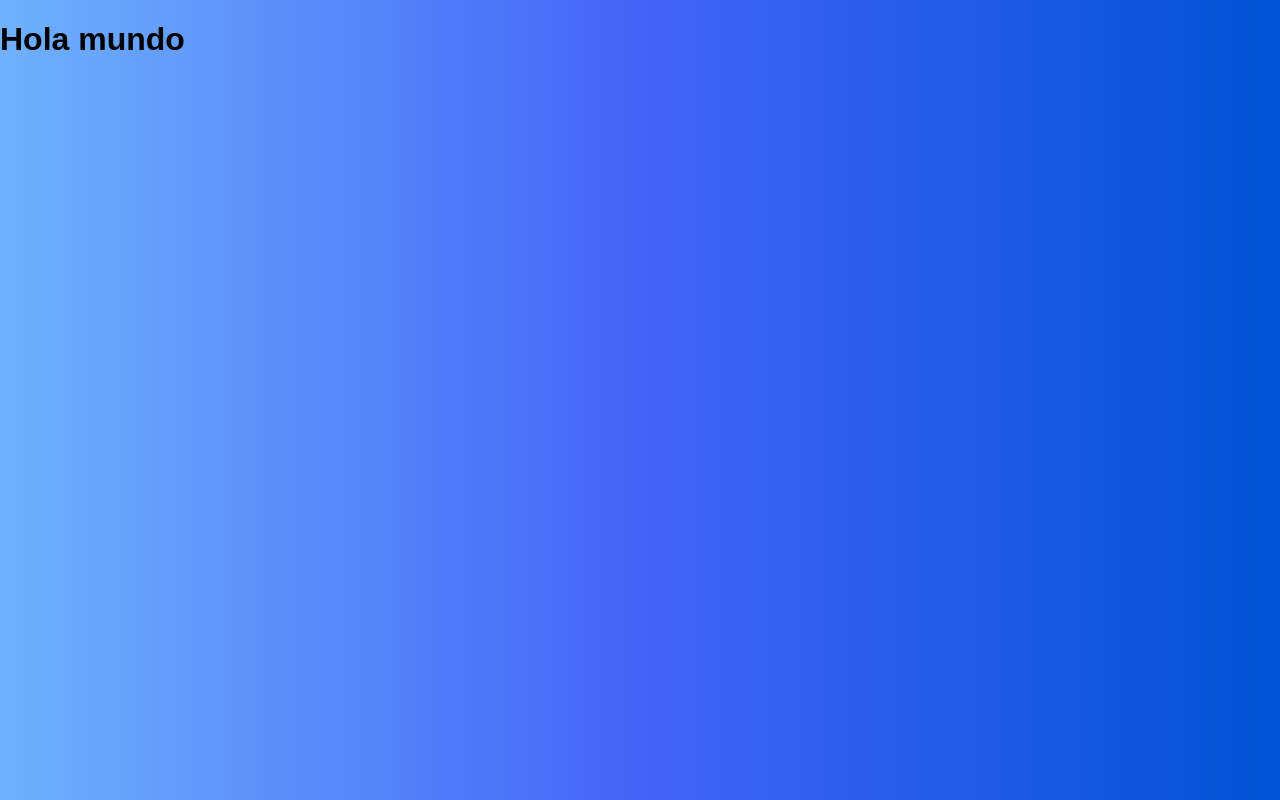
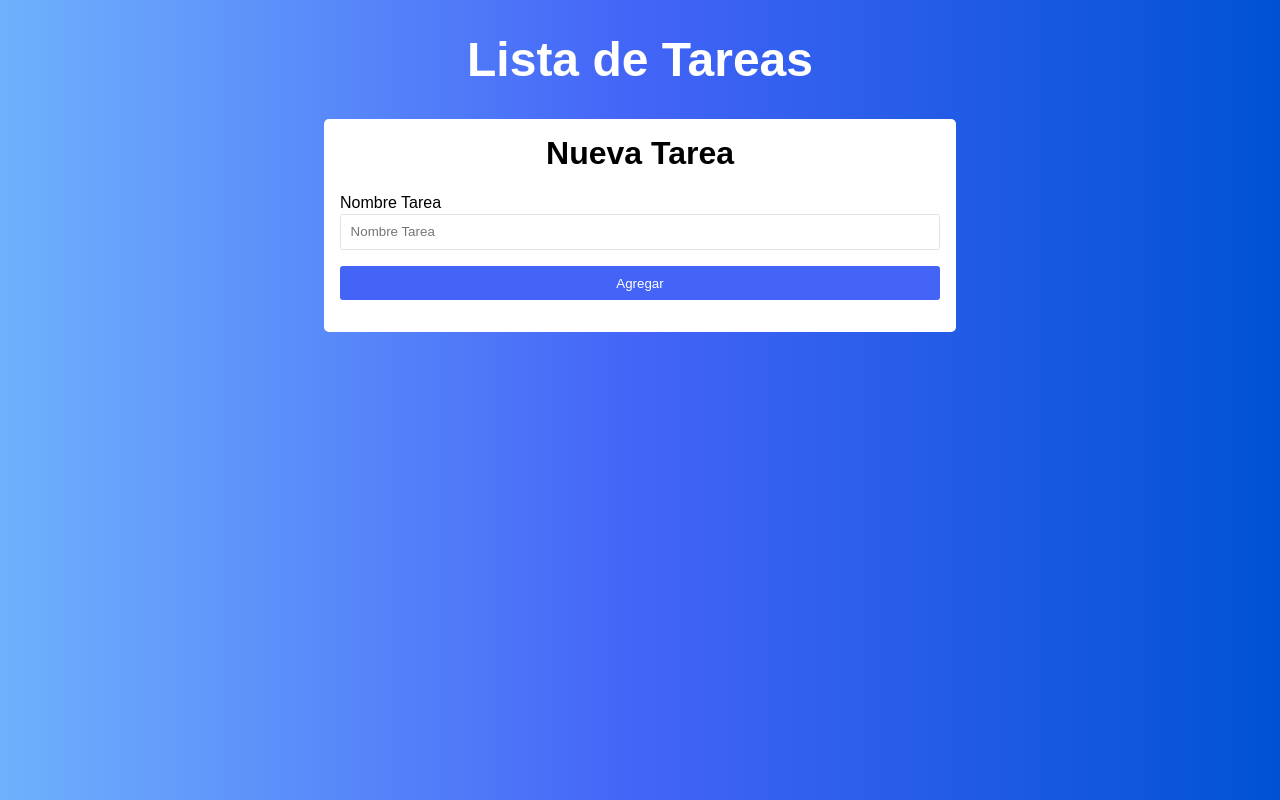
Before and after one commit to Ricardo-Nava-Lima/taks, a React (Create React App) app: page / in a window 1280 px wide. Built offline with nearby package versions, Linux system fonts and the light colour scheme.

Commit message:
Mostrando el formulario

```diff
--- a/src/App.js
+++ b/src/App.js
@@ -1,8 +1,15 @@
 import React from 'react';
+import FormNewTask from './components/Form/FormNewTask';
 
 function App() {
   return (
-    <h1>Hola mundo</h1>
+    <>
+      <h1 className="title">Lista de Tareas</h1>
+
+      <div className="container">
+        <FormNewTask />
+      </div>
+    </>
   );
 }
 
```
